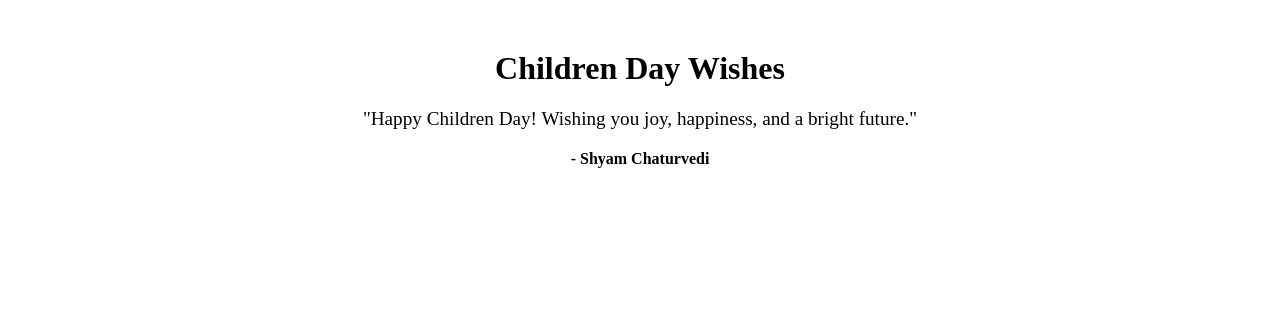
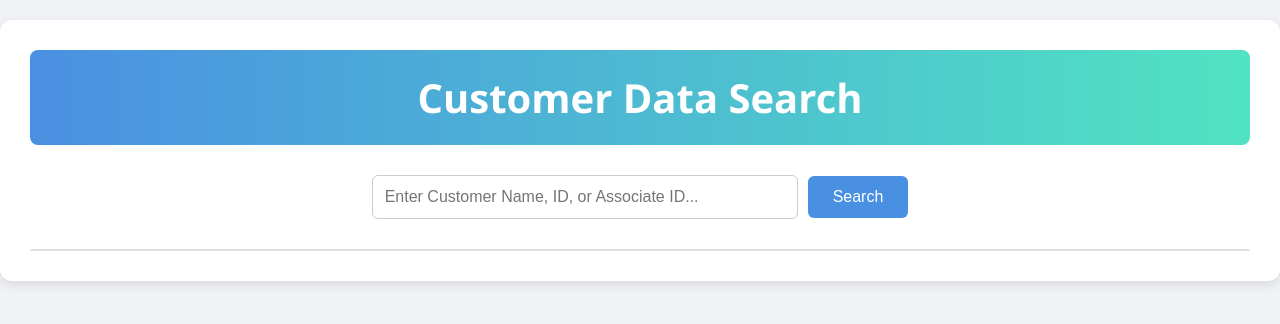
Before and after one commit to shyamchaturvedi/SG-DATA, a website: page PUBLIC/index.html in a window 1280 px wide. Drawn offline with Linux system fonts and the light colour scheme.

Commit message:
Update index.html

```diff
--- a/PUBLIC/index.html
+++ b/PUBLIC/index.html
@@ -1,17 +1,36 @@
 <!DOCTYPE html>
 <html lang="en">
 <head>
-    <meta charset="UTF-8" />
-    <meta name="viewport" content="width=device-width, initial-scale=1.0"/>
-    <title>Children Day Wishes</title>
+    <meta charset="UTF-8">
+    <meta name="viewport" content="width=device-width, initial-scale=1.0">
+    <title>Customer Data Search</title>
+    <link rel="stylesheet" href="style.css">
 </head>
 <body>
-    <div style="text-align: center; margin-top: 50px;">
-        <h1>Children Day Wishes</h1>
-        <p style="font-size: 1.2em; margin-top: 20px;">
-            "Happy Children Day! Wishing you joy, happiness, and a bright future."
-        </p>
-        <p style="margin-top: 10px; font-weight: bold;">- Shyam Chaturvedi</p>
+    <div class="container">
+        <div class="header">
+            <h1>Customer Data Search</h1>
+        </div>
+
+        <div class="customer-header" id="customerName" style="display: none;">
+            CUSTOMER NAME
+        </div>
+
+        <div class="search-container">
+            <input type="text" id="searchInput" placeholder="Enter Customer Name, ID, or Associate ID...">
+            <button id="searchButton">Search</button>
+            <button id="printButton" style="display: none;">Print Results</button>
+        </div>
+
+        <div class="table-container">
+            <table id="resultTable">
+                <thead id="tableHead">
+                </thead>
+                <tbody></tbody>
+            </table>
+        </div>
     </div>
+
+    <script src="script.js"></script>
 </body>
 </html>
```
